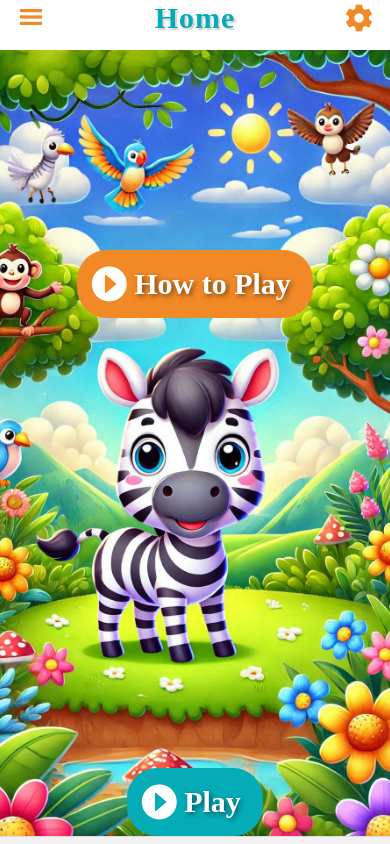
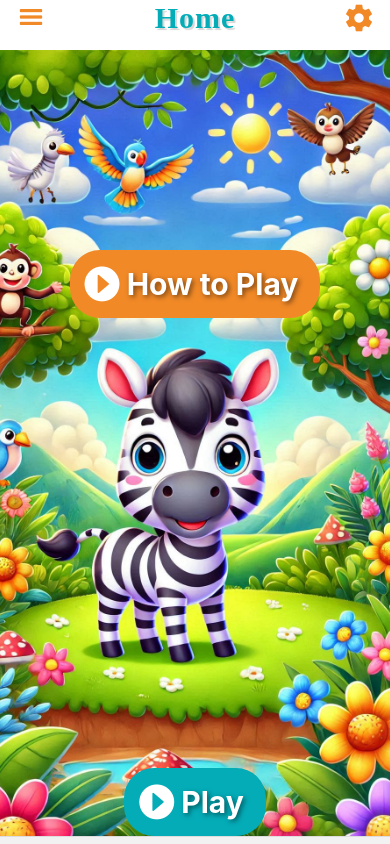
Before and after one commit to Antoboscosoft/WackyWordArt, a React Native app: screen /Home in a window 390 px wide. Built offline with nearby package versions, Linux system fonts and the light colour scheme.

Commit message:
home page UI enhancement

```diff
--- a/src/screens/HomeScreen.jsx
+++ b/src/screens/HomeScreen.jsx
@@ -225,7 +225,7 @@ const styles = StyleSheet.create({
     fontWeight: 'bold',
     fontSize: 30,
     fontWeight: 'bold',
-    fontFamily: 'cursive',
+    // fontFamily: 'cursive',
     textShadowColor: 'rgba(0, 0, 0, 0.5)',
     textShadowOffset: {width: 2, height: 2},
     textShadowRadius: 5,
```
